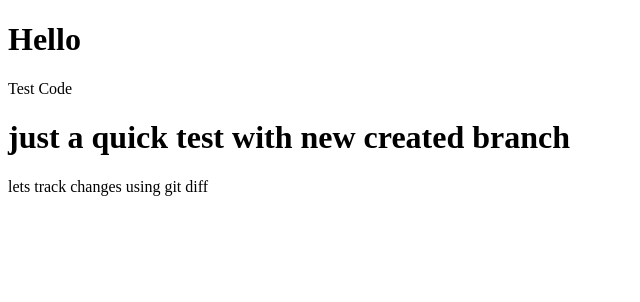
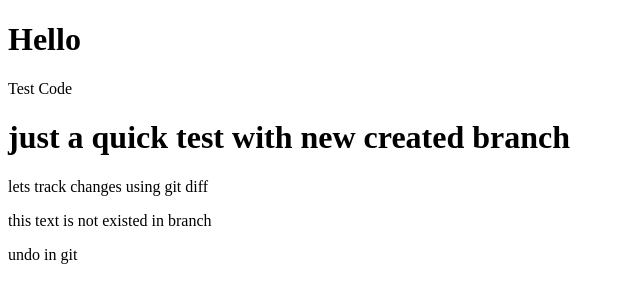
Before and after one commit to lance28-beep/git-github_study, a plain HTML site: page index.html in a window 1280 px wide. Shown: the whole page, without its empty margins (0-640 px from the left). Drawn offline with Linux system fonts and the light colour scheme.

Commit message:
update my READMEnotes

```diff
--- a/index.html
+++ b/index.html
@@ -11,5 +11,8 @@
     <p>Test Code</p>
     <h1>just a quick test with new created branch</h1>
     <p>lets track changes using git diff</p>
+    <p>this text is not existed in branch</p>
+    <p>undo in git</p>
+
   </body>
 </html>
```
Also changed, not shown: 1 other file.
